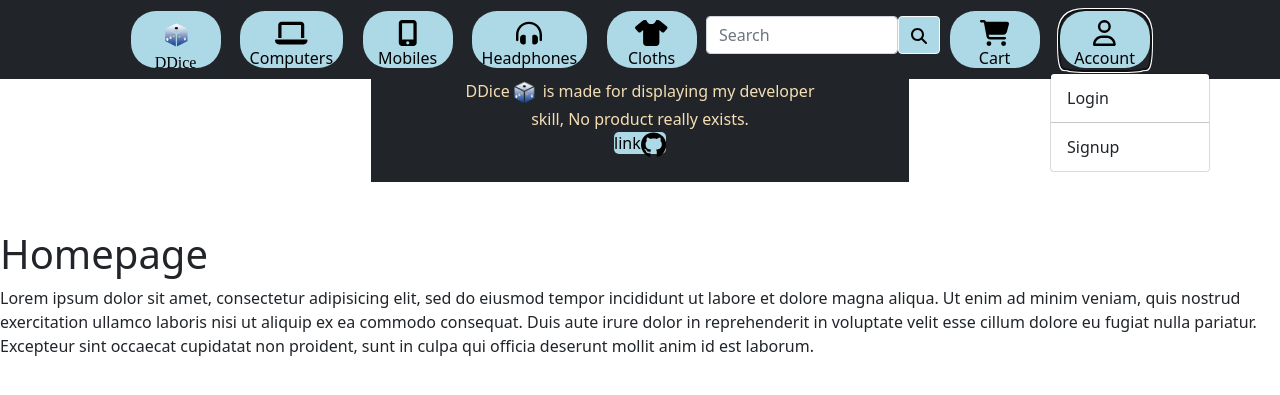
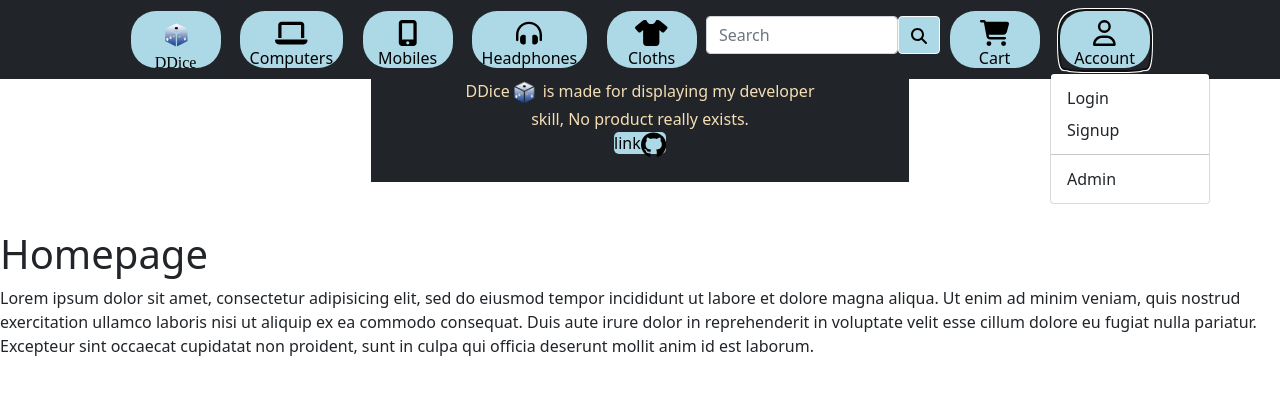
Before and after one commit to kritserv/django_online_store, a Django app: page / in a window 1280 px wide, after a click on "Account". Shown: the top 395 px of the page. Run offline with Django 4.2, Linux system fonts and the light colour scheme; data that the repository does not hold is empty; some libraries are stand-ins or nearby versions.

Commit message:
add admin to navbar

```diff
--- a/code/templates/base.html
+++ b/code/templates/base.html
@@ -113,10 +113,13 @@
 					          <ul class="dropdown-menu" aria-labelledby="navbarDropdown">
 					          	{% if request.user.is_authenticated %}
 					          	<li><a class="dropdown-item" href="/accounts/logout">Log out</a></li>
+					            <li><hr class="dropdown-divider"></li>
+					            <li><a class="dropdown-item" href="/admin">Admin</a></li>
 					          	{% else %}
 					            <li><a class="dropdown-item" href="/accounts/login">Login</a></li>
+					            <li><a class="dropdown-item" href="/accounts/signup">Signup</a></li>
 					            <li><hr class="dropdown-divider"></li>
-					            <li><a class="dropdown-item" href="/accounts/signup">Signup</a></li>
+					            <li><a class="dropdown-item" href="/admin">Admin</a></li>
 					            {% endif %}
 					          </ul>
 					      	</div>
```
